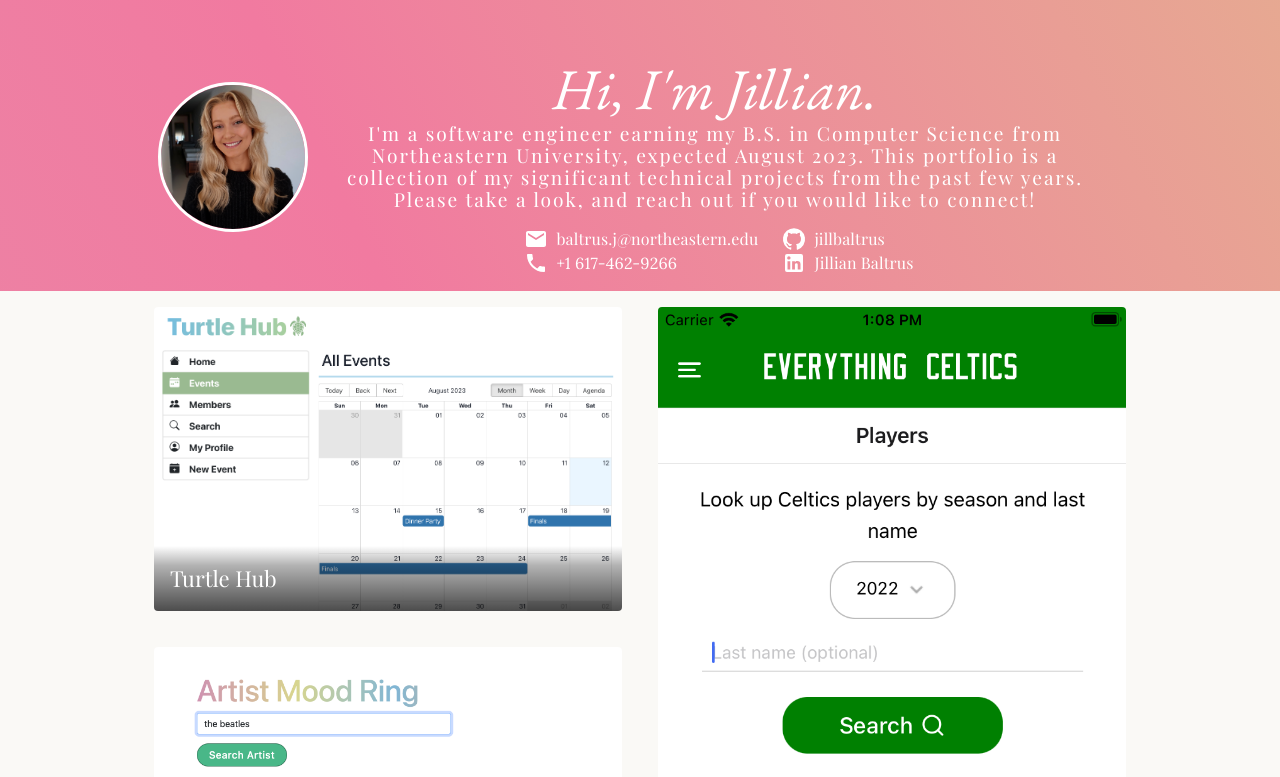
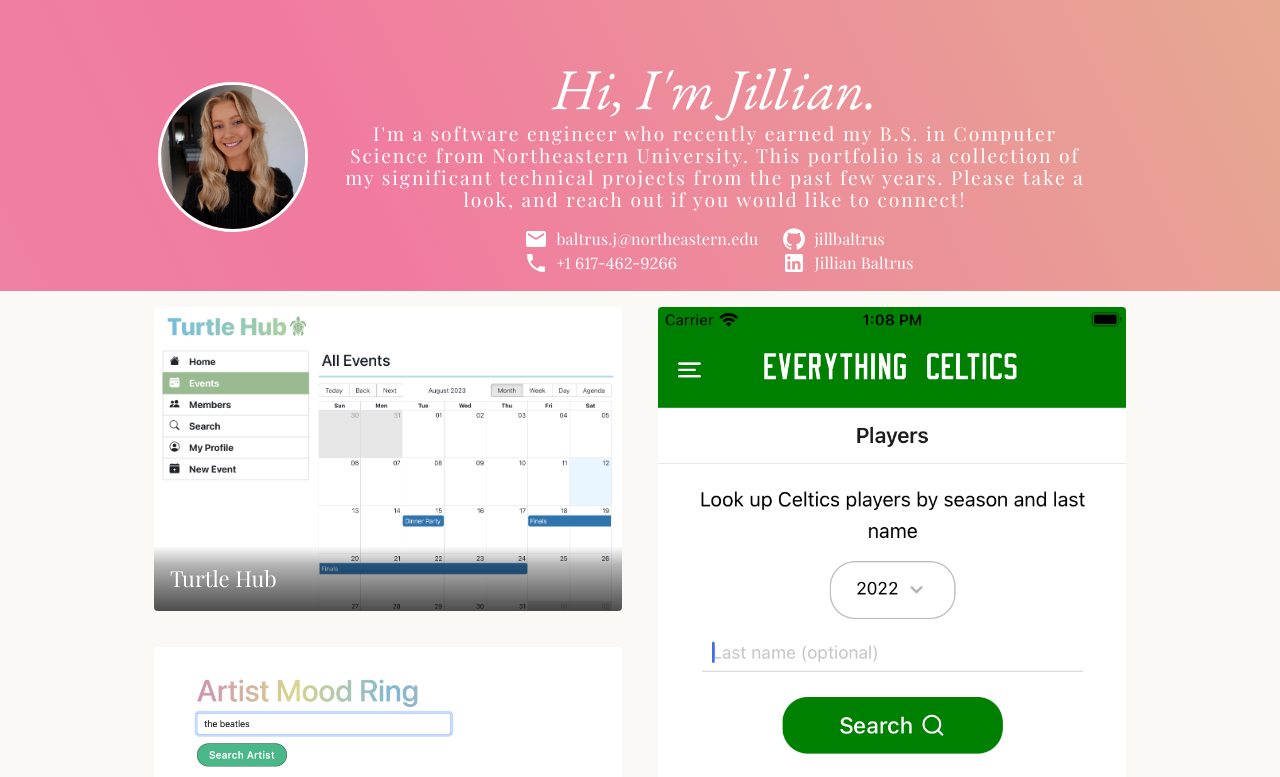
Before and after one commit to jillbaltrus/jillianbaltrusportfolio, a Next.js app: page / in a window 1280 px wide. Shown: the top 777 px of the page. Built offline with nearby package versions, Linux system fonts and the light colour scheme.

Commit message:
update bio

```diff
--- a/pages/index.js
+++ b/pages/index.js
@@ -49,9 +49,9 @@
             >
               <h1 className={styles.title}>Hi, I'm Jillian.</h1>
               <h3 className={styles.bio}>
-                I'm a software engineer earning my B.S. in Computer Science from
-                Northeastern University, expected August 2023. This portfolio is
-                a collection of my significant technical projects from the past
+                I'm a software engineer who recently earned my B.S. in Computer
+                Science from Northeastern University. This portfolio is a
+                collection of my significant technical projects from the past
                 few years. Please take a look, and reach out if you would like
                 to connect!
               </h3>
```
